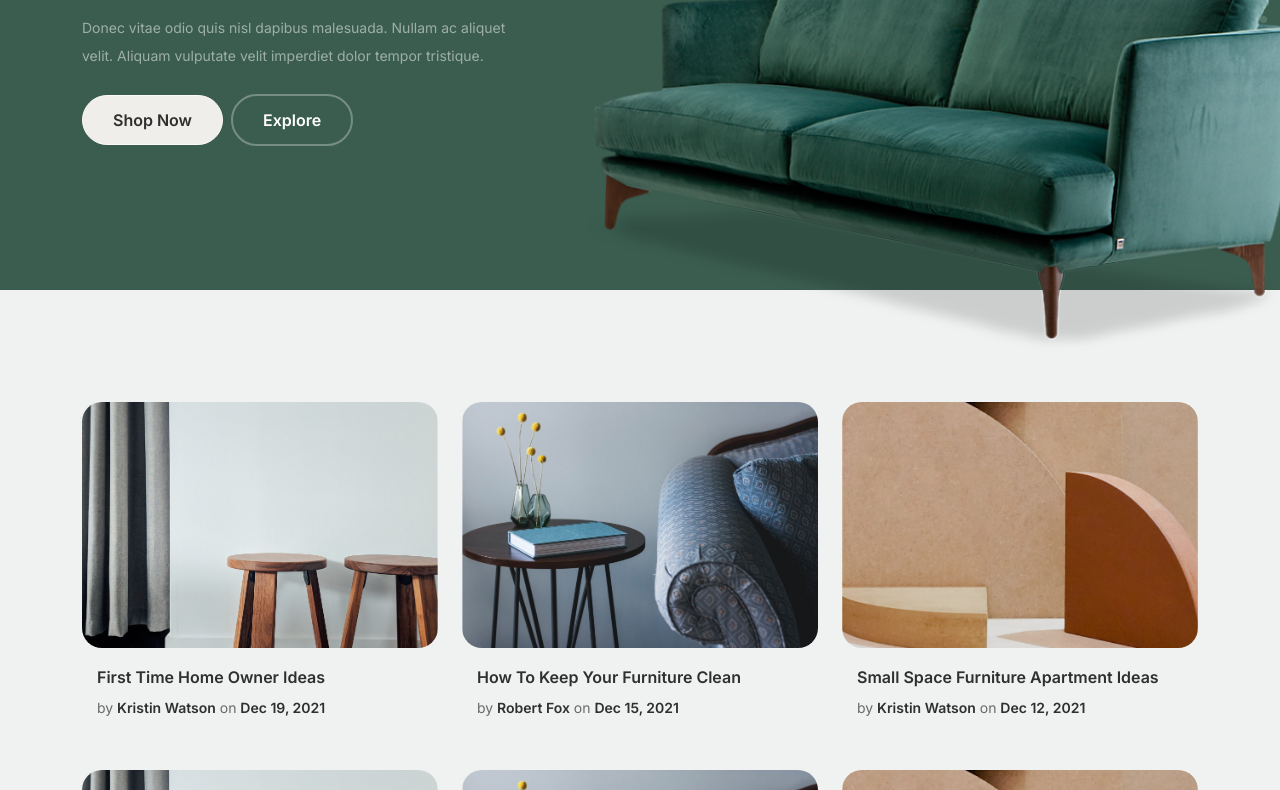
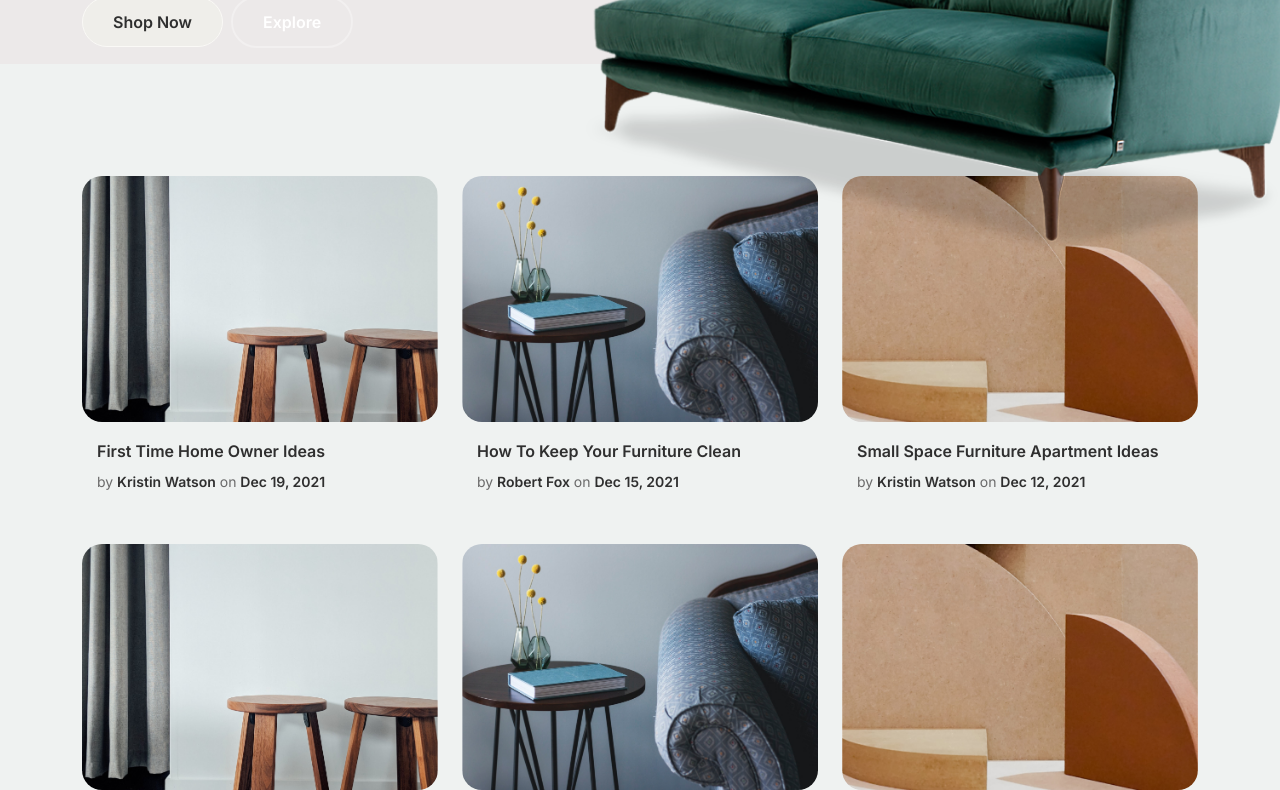
Before and after one commit to IwamotoKogan/site, a plain HTML site: page blog.html in a window 1280 px wide. Shown: the part 246-1036 px from the top of the page. Drawn offline with Linux system fonts and the light colour scheme.

Commit message:
Add files via upload

```diff
--- a/css/style.css
+++ b/css/style.css
@@ -96,14 +96,14 @@ a {
         margin-right: 20px; }
 
 .hero {
-  background: #3b5d50;
-  padding: calc(4rem - 30px) 0 0rem 0; }
+  background: #ece9e9;
+  padding: 0 0rem 0; }
   @media (min-width: 768px) {
     .hero {
-      padding: calc(4rem - 30px) 0 4rem 0; } }
+      padding:  0 0rem 0; } }
   @media (min-width: 992px) {
     .hero {
-      padding: calc(8rem - 30px) 0 8rem 0; } }
+      padding:  0 0rem 0; } }
   .hero .intro-excerpt {
     position: relative;
     z-index: 4; }
```
